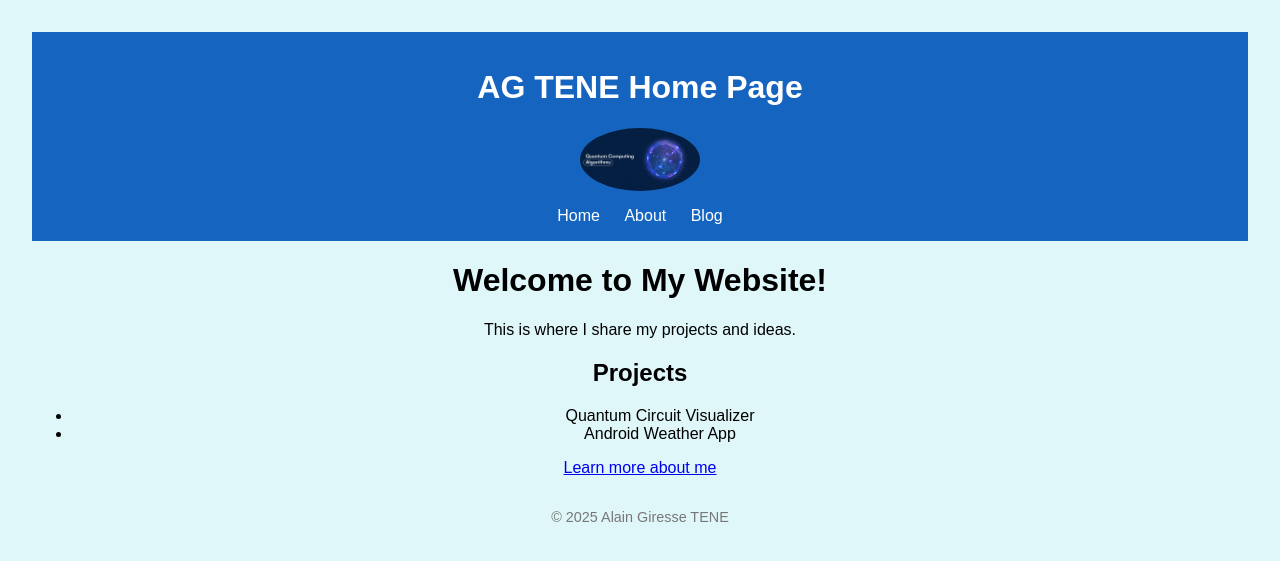
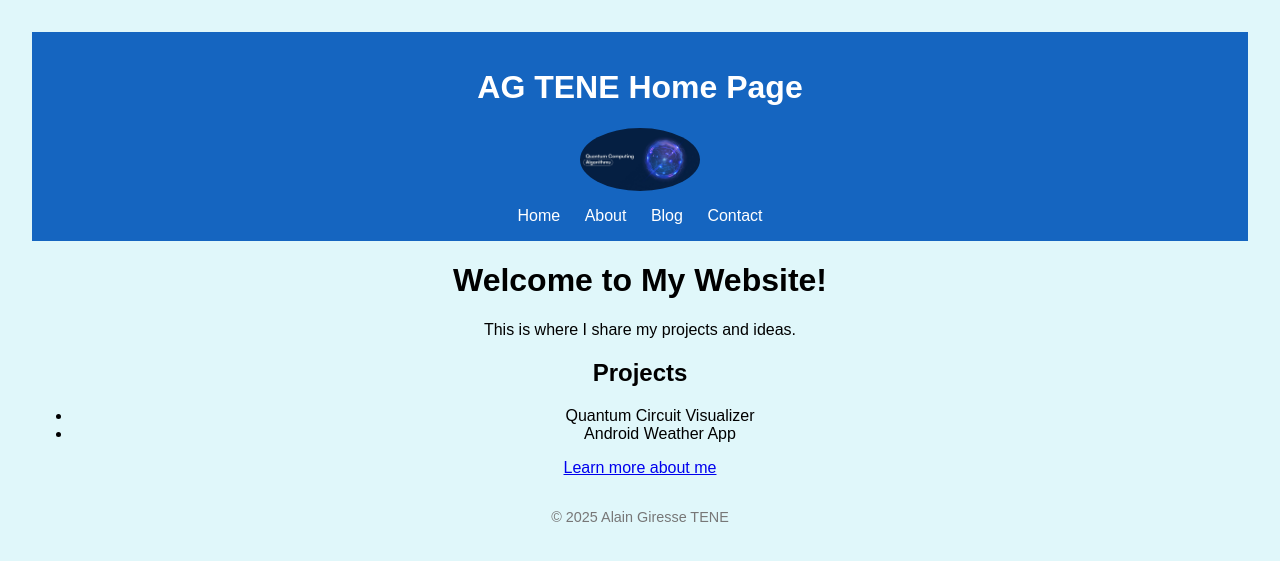
Before and after one commit to alain2024-cloud/alain2024-cloud.github.io, a Jekyll site: the page built from index.md, in a window 1280 px wide. Shown: the top 561 px of the page. Built offline with Jekyll 4.4.1, drawn with Linux system fonts in a browser that asks for light colours.

Commit message:
Update default.html

```diff
--- a/_layouts/default.html
+++ b/_layouts/default.html
@@ -15,6 +15,7 @@
       <a href="{{""/"" }}">Home</a>
       <a href="{{"https://amo-physics-conferences.scifat.com/alain-giresse-tene-quantum-communication-best-researcher-award-3541/#:~:text=Alain%20Giresse%20Tene%27s%20research%20interests%20encompass%20various,quantum%20communication%2C%20including%20quantum%20cryptography%2C%20quantum%20key" }}">About</a>
       <a href="{{"_posts/My-first-post.md" }}">Blog</a>
+      <a href="{{ '/contact/' | relative_url }}">Contact</a>
     </nav>
   </header>
   <main>
```
